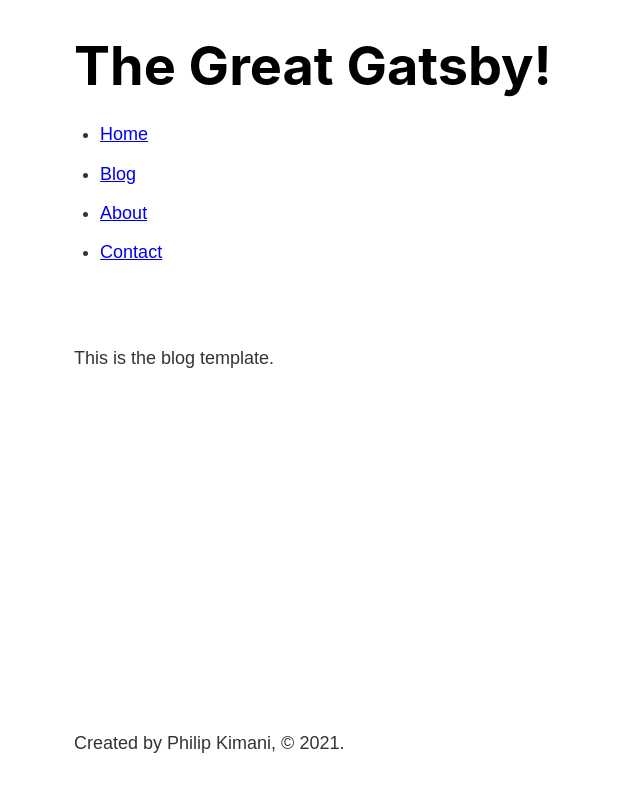
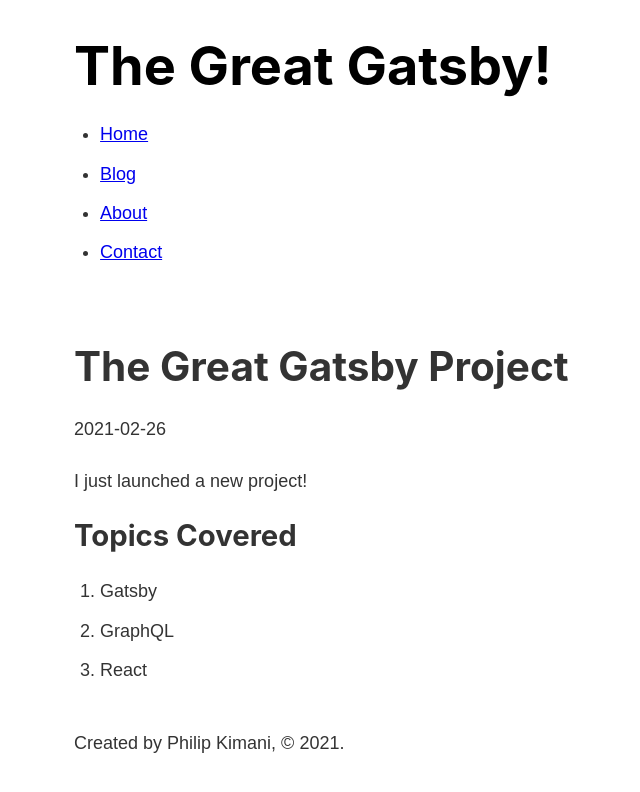
Before and after one commit to der-Ubermensch/gatsby-project-blogs, a Gatsby site: page /blog/gatsby in a window 1280 px wide. Shown: the whole page, without its empty margins (209-849 px from the left). Built offline with nearby package versions, Linux system fonts and the light colour scheme; Gatsby itself is replaced by a stand-in of ours.

Commit message:
Render blogpost data in blog template.

```diff
--- a/src/templates/blog.js
+++ b/src/templates/blog.js
@@ -1,12 +1,35 @@
 import React from 'react';
+import { graphql } from 'gatsby';
+
 import Layout from '../components/layout';
 
-const Blog = () => {
+export const query = graphql`query ($slug: String!) {
+    markdownRemark (
+      fields: {
+        slug: {
+          eq: $slug
+        }
+      }
+    ) {
+        frontmatter {
+          title
+          date
+        }
+        html
+      }
+  }`
+
+const Blog = (props) => {
+    const { title, date } = props.data.markdownRemark.frontmatter;
     return (
         <Layout>
-            This is the blog template.
+            {/* This is the blog template. */}
+            <h1>{ title }</h1>
+            <p>{ date }</p>
+            <div dangerouslySetInnerHTML={{__html: props.data.markdownRemark.html}}></div>
         </Layout>
     )
 }
 
 export default Blog
+//n=b
```
